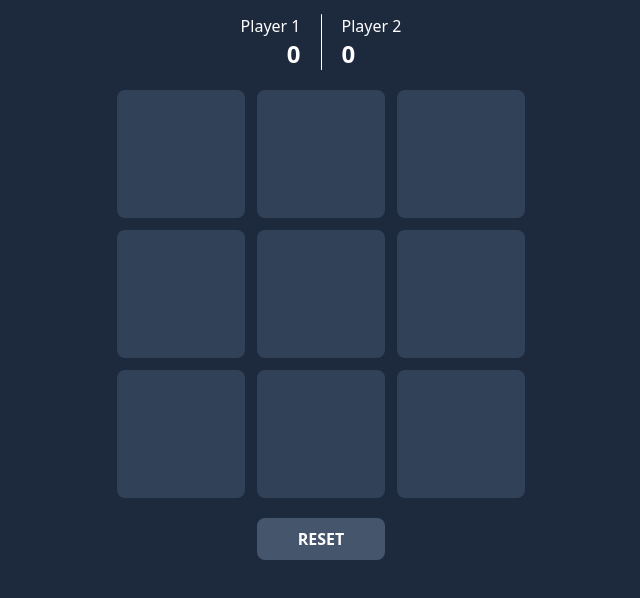
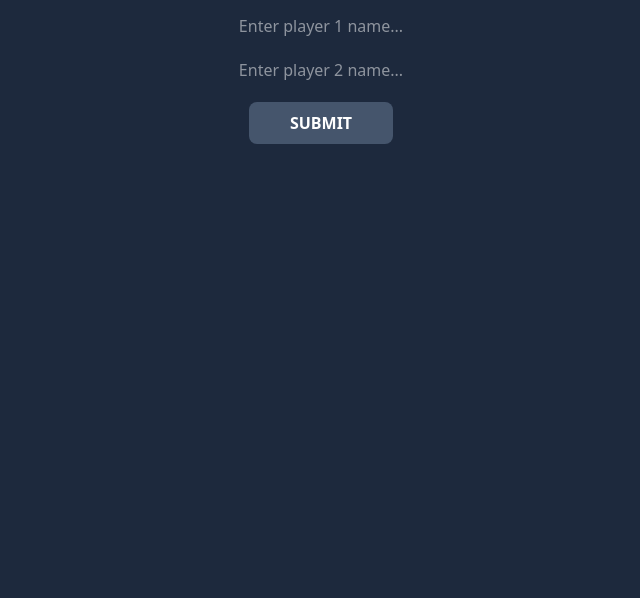
Before and after one commit to COPA100/TicTacToe, a plain HTML site: page index.html in a window 1280 px wide. Shown: the part 66-664 px from the top of the page, without its empty margins (319-959 px from the left). Drawn offline with nearby package versions, Linux system fonts and the light colour scheme.

Commit message:
some js changes

```diff
--- a/index.html
+++ b/index.html
@@ -8,6 +8,24 @@
     </head>
     <body class="bg-slate-800 text-white">
         <h1 class="text-4xl font-bold flex justify-center py-5">TIC-TAC-TOE</h1>
+        <div id="hideInput" class="flex flex-col items-center pb-5 gap-5">
+            <input
+                type="text"
+                class="text-center"
+                placeholder="Enter player 1 name..."
+            />
+            <input
+                type="text"
+                class="text-center"
+                placeholder="Enter player 2 name..."
+            />
+            <button
+                class="bg-slate-600 px-10 py-2 rounded-lg cursor-pointer border-1 border-transparent uppercase font-semibold hover:shadow-md hover:scale-[102%] hover:border-white transition-all"
+            >
+                SUBMIT
+            </button>
+        </div>
+        <section id="hideMain" class="hidden">
             <div class="flex justify-center pb-5 gap-5">
                 <div class="flex flex-col items-end">
                     <h2 id="player1Name">Player 1</h2>
@@ -20,41 +38,41 @@
                 </div>
             </div>
             <div class="flex justify-center">
-            <div class="grid grid-rows-3 grid-cols-3 gap-3">
+                <div id="mainGrid" class="grid grid-rows-3 grid-cols-3 gap-3">
                     <div
-                    id="grid1"
+                        data-grid="1"
                         class="w-22 h-22 sm:w-32 sm:h-32 cursor-pointer rounded-lg bg-slate-700 hover:scale-[101%] hover:shadow-md transition-all"
                     ></div>
                     <div
-                    id="grid2"
+                        data-grid="2"
                         class="w-22 h-22 sm:w-32 sm:h-32 cursor-pointer rounded-lg bg-slate-700 hover:scale-[101%] hover:shadow-md transition-all"
                     ></div>
                     <div
-                    id="grid3"
+                        data-grid="3"
                         class="w-22 h-22 sm:w-32 sm:h-32 cursor-pointer rounded-lg bg-slate-700 hover:scale-[101%] hover:shadow-md transition-all"
                     ></div>
                     <div
-                    id="grid4"
+                        data-grid="4"
                         class="w-22 h-22 sm:w-32 sm:h-32 cursor-pointer rounded-lg bg-slate-700 hover:scale-[101%] hover:shadow-md transition-all"
                     ></div>
                     <div
-                    id="grid5"
+                        data-grid="5"
                         class="w-22 h-22 sm:w-32 sm:h-32 cursor-pointer rounded-lg bg-slate-700 hover:scale-[101%] hover:shadow-md transition-all"
                     ></div>
                     <div
-                    id="grid6"
+                        data-grid="6"
                         class="w-22 h-22 sm:w-32 sm:h-32 cursor-pointer rounded-lg bg-slate-700 hover:scale-[101%] hover:shadow-md transition-all"
                     ></div>
                     <div
-                    id="grid7"
+                        data-grid="7"
                         class="w-22 h-22 sm:w-32 sm:h-32 cursor-pointer rounded-lg bg-slate-700 hover:scale-[101%] hover:shadow-md transition-all"
                     ></div>
                     <div
-                    id="grid8"
+                        data-grid="8"
                         class="w-22 h-22 sm:w-32 sm:h-32 cursor-pointer rounded-lg bg-slate-700 hover:scale-[101%] hover:shadow-md transition-all"
                     ></div>
                     <div
-                    id="grid9"
+                        data-grid="9"
                         class="w-22 h-22 sm:w-32 sm:h-32 cursor-pointer rounded-lg bg-slate-700 hover:scale-[101%] hover:shadow-md transition-all"
                     ></div>
                 </div>
@@ -66,5 +84,6 @@
                     Reset
                 </button>
             </div>
+        </section>
     </body>
 </html>
```
Also changed, not shown: app.js (+30 -10 lines). Lines whose indentation alone changed are shown as unchanged.
